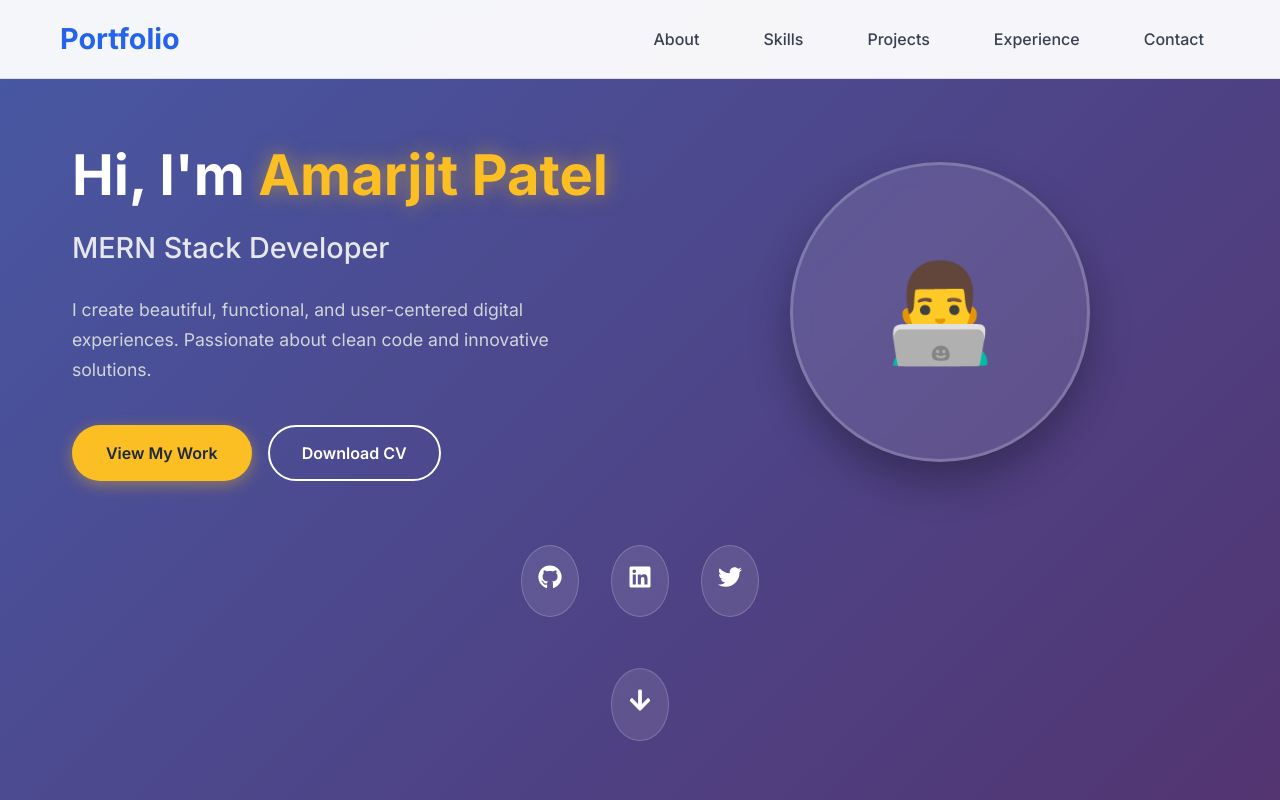
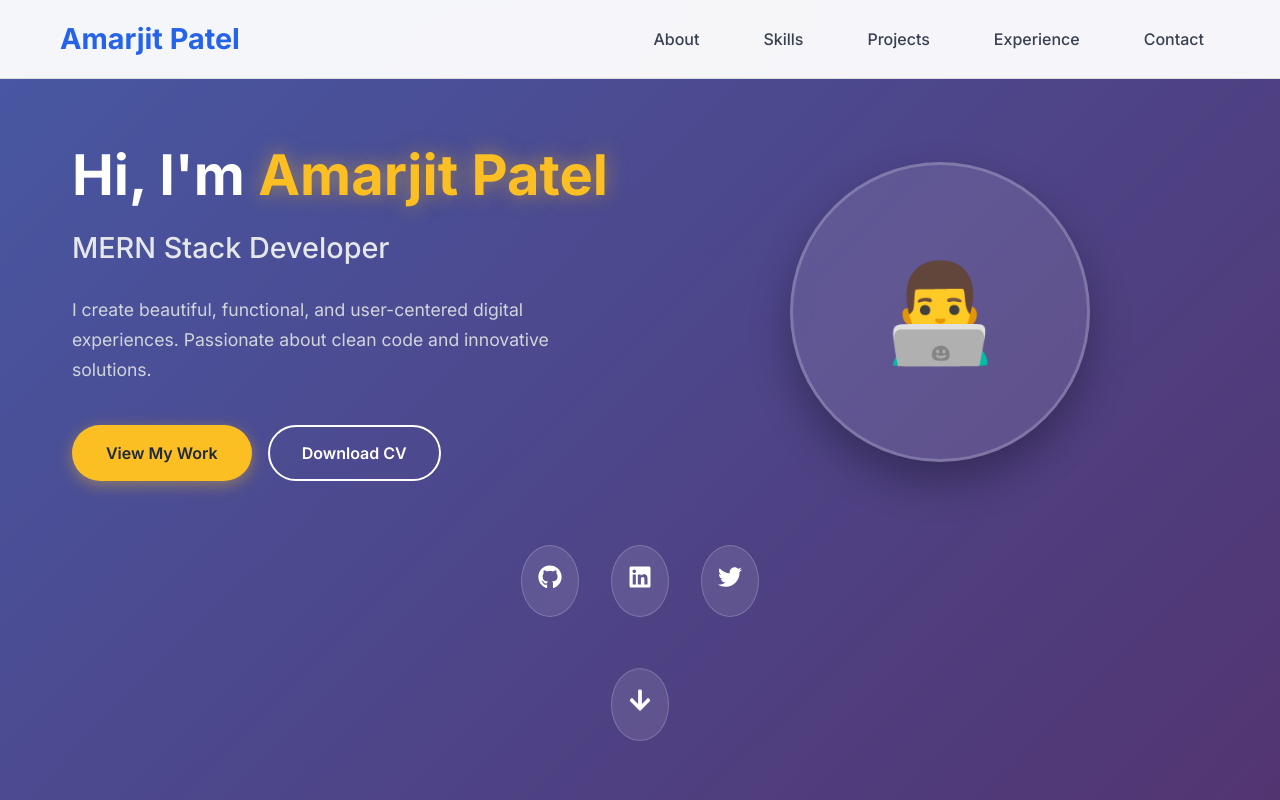
Before and after one commit to AmarjitPatel/Portfolio, a React (Create React App) app: page / in a window 1280 px wide. Shown: the top 800 px of the page. Built offline with nearby package versions, Linux system fonts and the light colour scheme; the HTML template or start-up script is replaced by a standard one.

Commit message:
Name changed

```diff
--- a/src/components/Header.js
+++ b/src/components/Header.js
@@ -46,7 +46,7 @@ const Header = () => {
             whileHover={{ scale: 1.05 }}
             whileTap={{ scale: 0.95 }}
           >
-            <h2 onClick={() => scrollToSection('hero')}>Portfolio</h2>
+            <h2 onClick={() => scrollToSection('hero')}>Amarjit Patel</h2>
           </motion.div>
 
           <nav className={`nav-menu ${isMobileMenuOpen ? 'active' : ''}`}>
```
